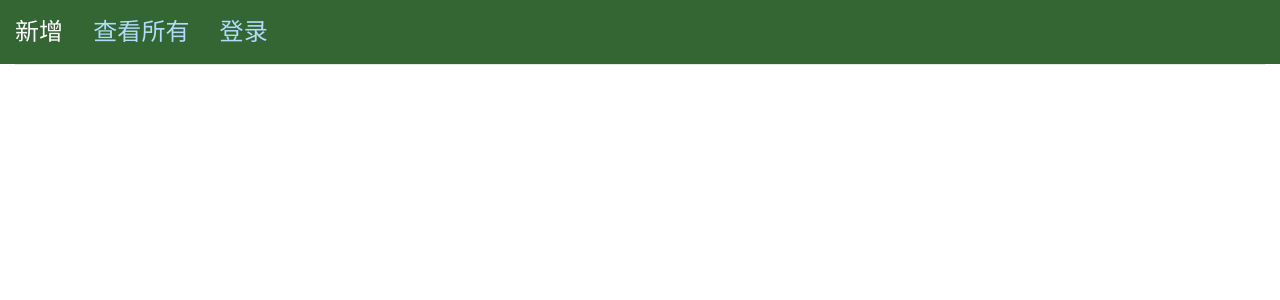
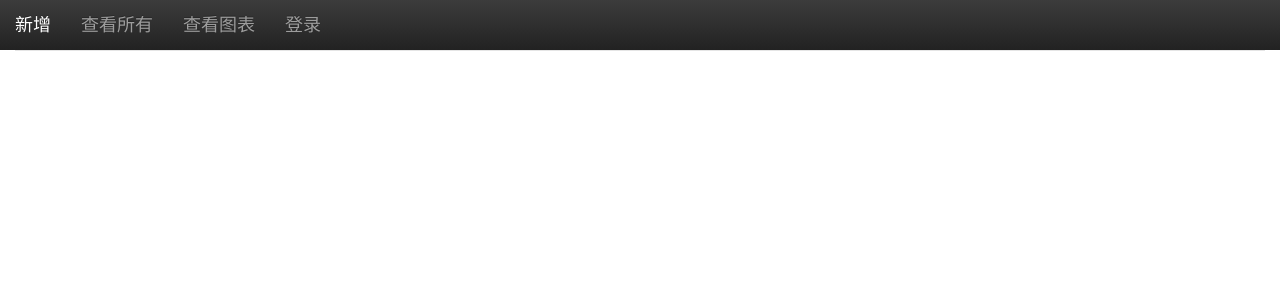
Before and after one commit to ytao/py_rz, a Python web app: template app/templates/base.html in a window 1280 px wide. Shown: the top 300 px of the page. Run offline with Jinja, Linux system fonts and the light colour scheme; the template is opened without the code that fills it, so the values that code supplies are empty; some libraries are stand-ins or nearby versions.

Commit message:
a quick update

```diff
--- a/app/templates/base.html
+++ b/app/templates/base.html
@@ -7,8 +7,11 @@
 		<meta name="viewport" content="width=device-width, initial-scale=1">
 		<script src="static/jquery/jquery.js"></script>
 
-		<link href="static/bootstrap/css/bootstrap.min.css" rel="stylesheet">
-		<script src="static/bootstrap/js/bootstrap.min.js"></script>
+		<!-- <link href="static/bootstrap/css/bootstrap.min.css" rel="stylesheet"> -->
+		<!-- <script src="static/bootstrap/js/bootstrap.min.js"></script> -->
+		<link href="https://cdn.bootcss.com/bootstrap/3.3.7/css/bootstrap-theme.min.css" rel="stylesheet">
+		<link href="https://cdn.bootcss.com/bootstrap/3.3.7/css/bootstrap.min.css" rel="stylesheet">
+		<link href="https://cdn.bootcss.com/bootstrap/3.3.7/css/bootstrap.min.css" rel="stylesheet">
 
 		<link rel="stylesheet" href="static/jquery-dataTable/jquery.dataTables.min.css">
 		<script src="static/jquery-dataTable/jquery.dataTables.min.js"></script>
@@ -18,6 +21,7 @@
 		<script src="static/chart/highcharts.js"></script>
 		<script src="static/chart/chartkick.js"></script>
 
+
 		<title>yt_rz.testing</title>
 	</head>
 	<body>
@@ -26,10 +30,10 @@
 			<div class="navbar-header">
 				<a class="navbar-brand" href="/">新增</a>
 				<a class="navbar-brand" href="/showlist">查看所有</a>
+				<a class="navbar-brand" href="/showchart">查看图表</a>
 				{% if not current_user.is_authenticated %}
 				<a class="navbar-brand" href="/login">登录</a>
 				{% else %}
-				<a class="navbar-brand" href="/showchart">查看图表</a>
 				<a class="navbar-brand" href="/logout">退出{% if current_user.is_authenticated %} {{ current_user.name  }} {% endif %}</a>
 				{% endif %}
 			</div>
```
